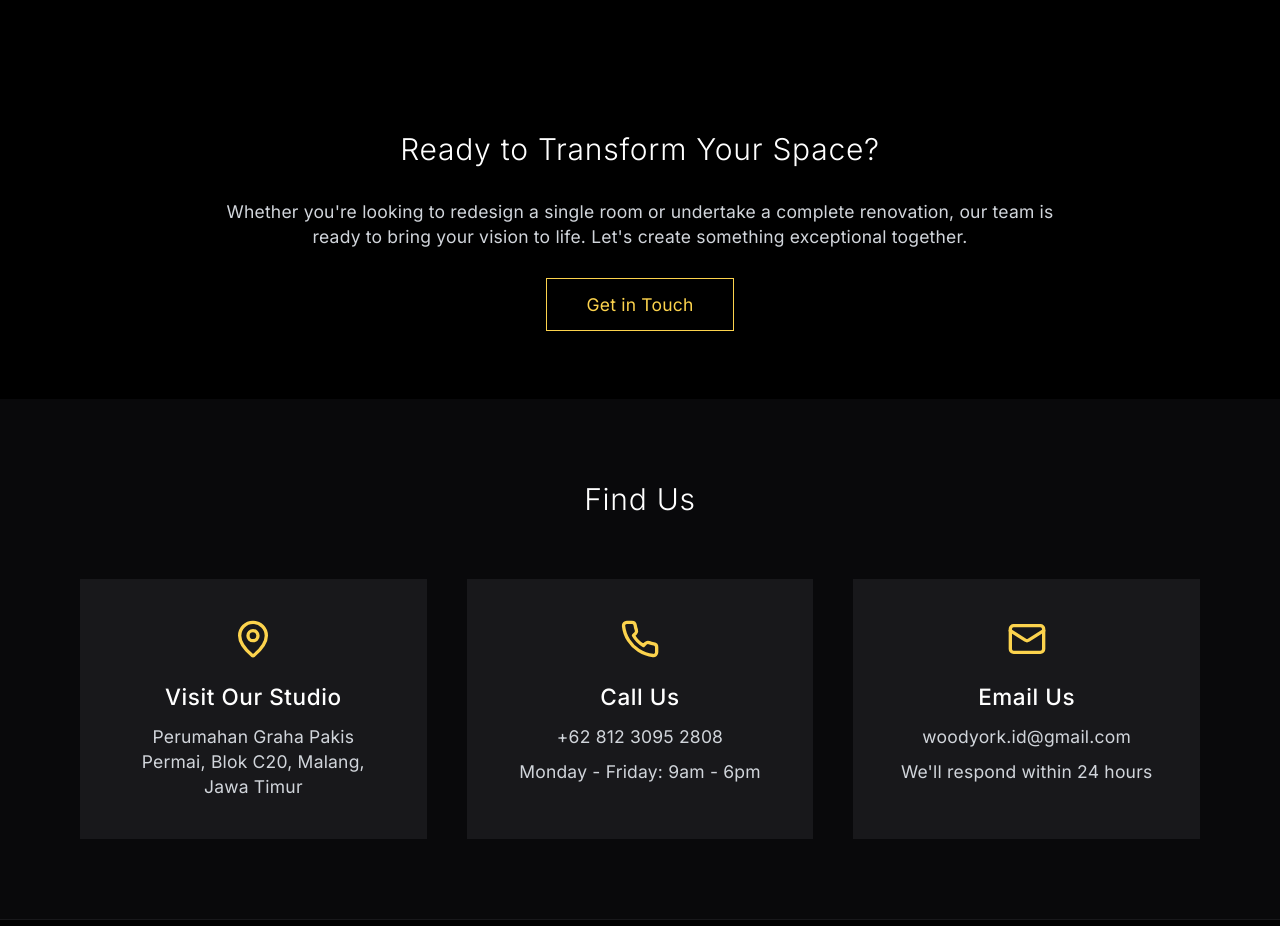
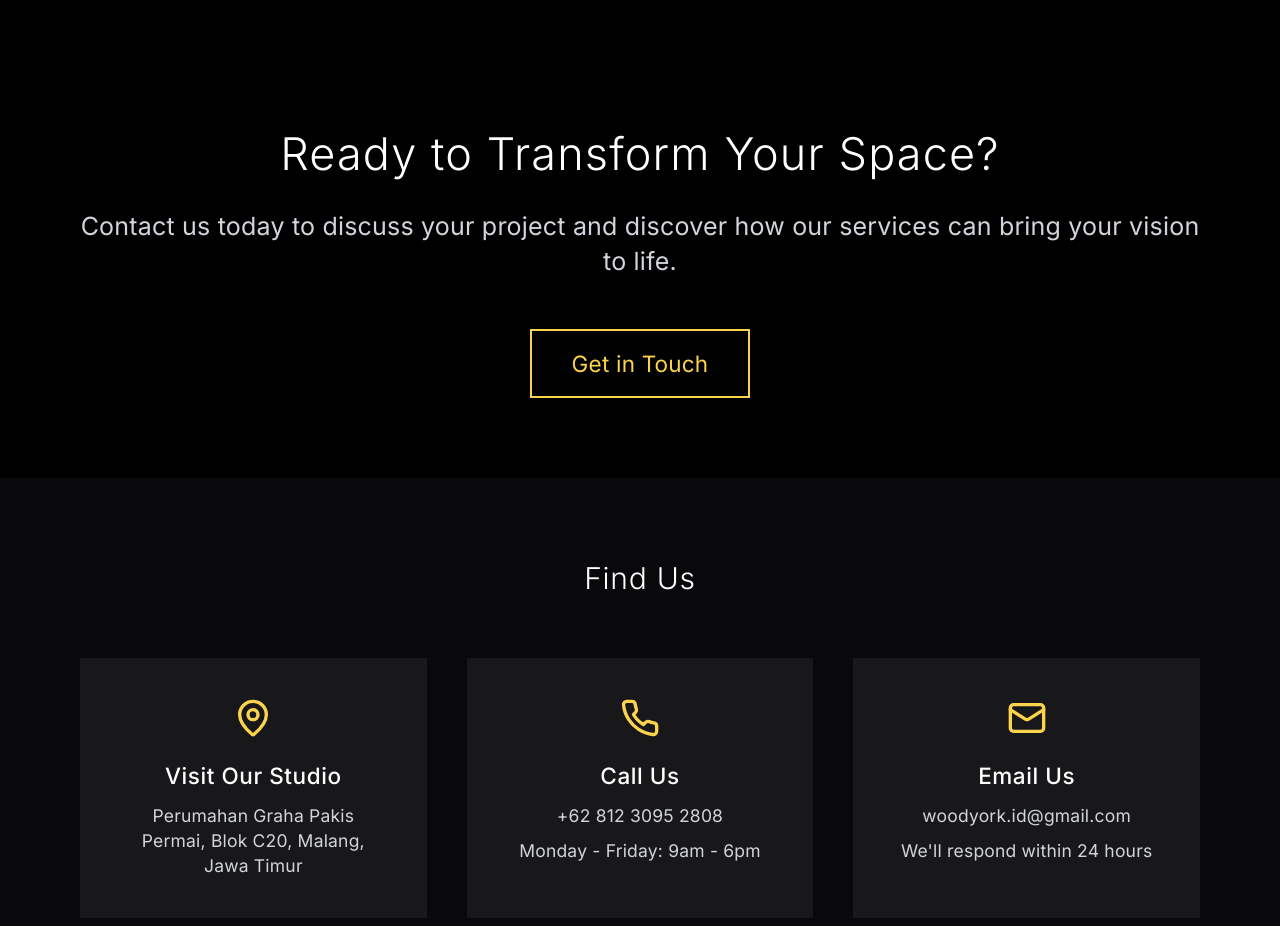
Before and after one commit to WildanFp/woodyork-next-v2-publish, a Next.js app: page /about in a window 1280 px wide. Shown: the part 1940-2866 px from the top of the page. Built offline with nearby package versions, Linux system fonts and the light colour scheme.

Commit message:
update cta & workflow session

```diff
--- a/app/about/page.tsx
+++ b/app/about/page.tsx
@@ -1,3 +1,5 @@
+"use client";
+
 import Image from "next/image";
 import Link from "next/link";
 import {
@@ -9,6 +11,7 @@ import {
   Twitter,
 } from "lucide-react";
 import { WhatsAppButton } from "@/components/whatsapp-button";
+import { AnimatedSection } from "@/components/animated-section";
 
 export default function AboutPage() {
   // const teamMembers = [
@@ -281,20 +284,27 @@ export default function AboutPage() {
       {/* Contact CTA */}
       <section className="py-16 px-4 md:px-8 lg:px-16">
         <div className="max-w-4xl mx-auto text-center">
-          <h2 className="text-2xl font-light mb-6">
+          <h2 className="text-3xl md:text-4xl font-light mb-6">
             Ready to Transform Your Space?
           </h2>
-          <p className="text-sm text-gray-300 mb-8 max-w-2xl mx-auto">
-            Whether you're looking to redesign a single room or undertake a
-            complete renovation, our team is ready to bring your vision to life.
-            Let's create something exceptional together.
+          <p className="text-lg md:text-xl text-gray-300 mb-10">
+            Contact us today to discuss your project and discover how our
+            services can bring your vision to life.
           </p>
-          <Link
-            href="/"
-            className="border border-amber-300 text-amber-300 text-sm px-8 py-3 hover:bg-amber-300 hover:text-black transition"
+          <button
+            onClick={() => {
+              const phoneNumber = "6281230952808"; // Replace with actual number (no + or spaces)
+              const message =
+                "Hello, I'm interested in your design services. Can you provide more information?";
+              const whatsappUrl = `https://wa.me/${phoneNumber}?text=${encodeURIComponent(
+                message
+              )}`;
+              window.open(whatsappUrl, "_blank");
+            }}
+            className="inline-block border-2 border-amber-300 text-amber-300 text-base md:text-lg px-8 py-3 hover:bg-amber-300 hover:text-black transition-colors"
           >
             Get in Touch
-          </Link>
+          </button>
         </div>
       </section>
 
--- a/components/workflow-section.tsx
+++ b/components/workflow-section.tsx
@@ -43,7 +43,7 @@ const workflowSteps = [
   },
   {
     id: 5,
-    title: "Konstruksi & Instalasi",
+    title: "Instalasi",
     description: [
       "Pada tahap ini, tim kami mulai membangun atau memproduksi hingga memasang tiap elemen sesuai gambar kerja. Proses ini kami jalankan dengan teliti, karena setiap detail akan membentuk suasana yang klien impikan. Mulai dari struktur dasar, finishing, hingga instalasi akhir. ",
     ],
@@ -89,22 +89,18 @@ export function WorkflowSection() {
             >
               <button
                 onClick={() => setActiveStep(step.id)}
-                className={`relative w-20 h-20 md:w-24 md:h-24 rounded-full border-2 ${
-                  activeStep === step.id
-                    ? "border-amber-300"
-                    : "border-zinc-700"
-                } flex items-center justify-center transition-all duration-300 hover:border-amber-200`}
+
               >
                 <span
-                  className={`text-1xl md:text-3xl ${
+                  className={`text-3xl md:text-4xl ${
                     activeStep === step.id ? "text-amber-300" : "text-white"
                   } transition-colors duration-300`}
                 >
                   {step.id}
                 </span>
-                <div className="absolute -bottom-10 text-center w-full">
+                <div className="mt-2">
                   <span
-                    className={`text-base md:text-ls ${
+                    className={`text-xs md:text-sm ${
                       activeStep === step.id
                         ? "text-amber-300"
                         : "text-gray-400"
```
